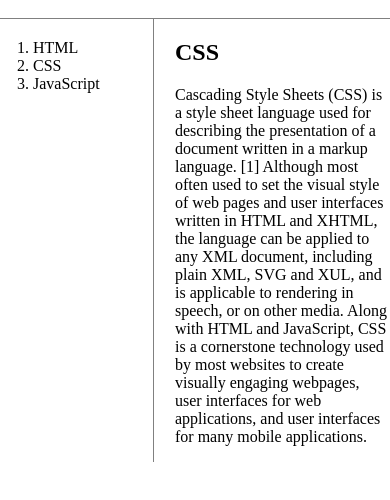
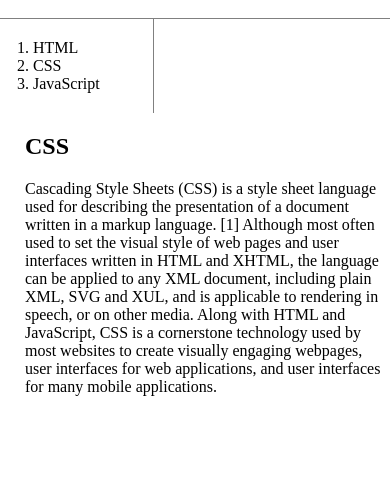
Before and after one commit to trander/WEB1, a plain HTML site: page 2.html in a window 390 px wide. Shown: the part 74-574 px from the top of the page. Drawn offline with Linux system fonts and the light colour scheme.

Commit message:
grid to block

```diff
--- a/2.html
+++ b/2.html
@@ -35,6 +35,13 @@
       #grid #article {
         padding-left: 25px;
       }
+      /* screeen width < 800px */
+      @media(max-width:800px) {
+        #grid {
+          display: block;
+        }
+
+      }
     </style>
   </head>
   <body>
```
